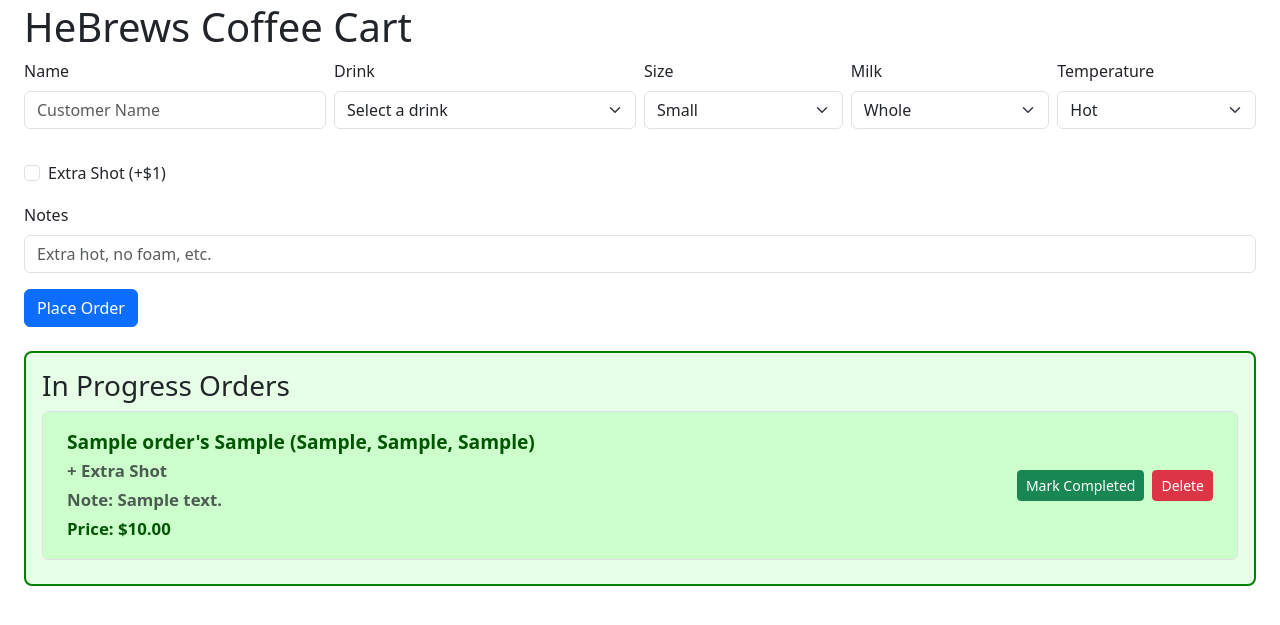
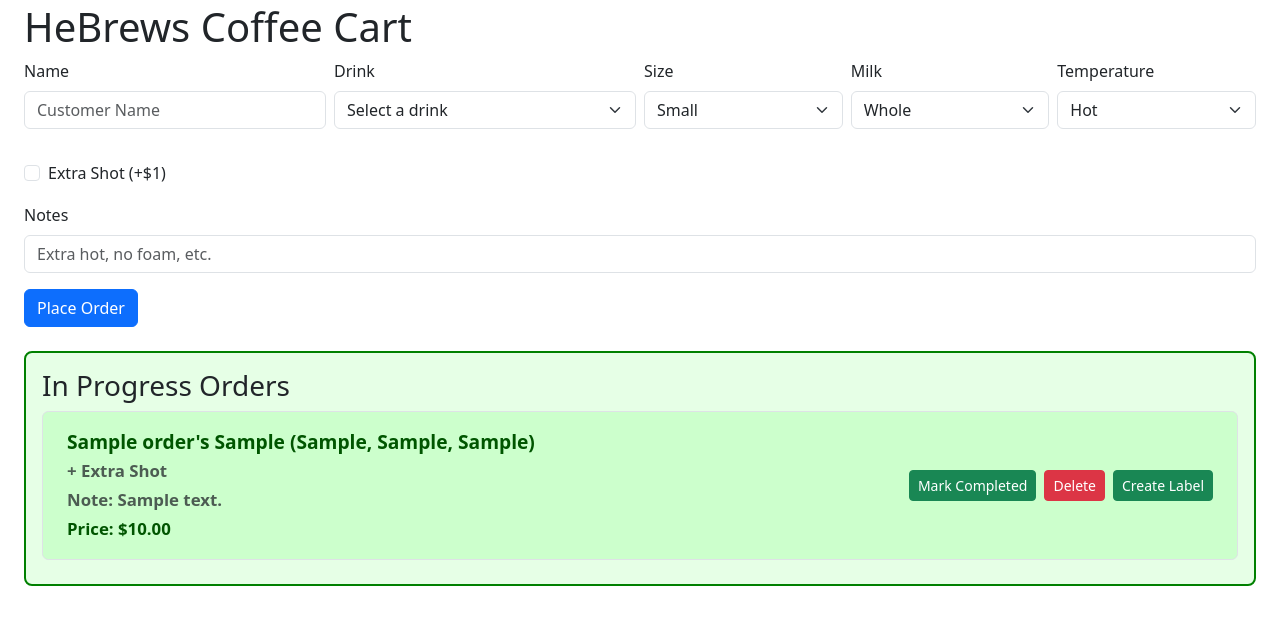
Before and after one commit to kyoussef777/st-marks-fiteer, a Flask app: page / in a window 1280 px wide. Shown: the part 101-726 px from the top of the page. Run offline with Flask 3, Linux system fonts and the light colour scheme; tables that the repository leaves empty hold one stand-in row (values such as "Sample post").

Commit message:
Adding create label button

```diff
--- a/app/templates/index.html
+++ b/app/templates/index.html
@@ -114,6 +114,9 @@
               <form action="{{ url_for('delete_order', order_id=order.id) }}" method="post" style="margin: 0;">
                 <button class="btn btn-danger btn-sm" onclick="return confirm('Are you sure you want to delete this order?')">Delete</button>
               </form>
+              <form action="{{ url_for('update_status', order_id=order.id, status='completed') }}" method="post" style="margin: 0;">
+                <button class="btn btn-success btn-sm">Create Label</button>
+              </form>
             </div>
           </li>
         {% endfor %}
```
